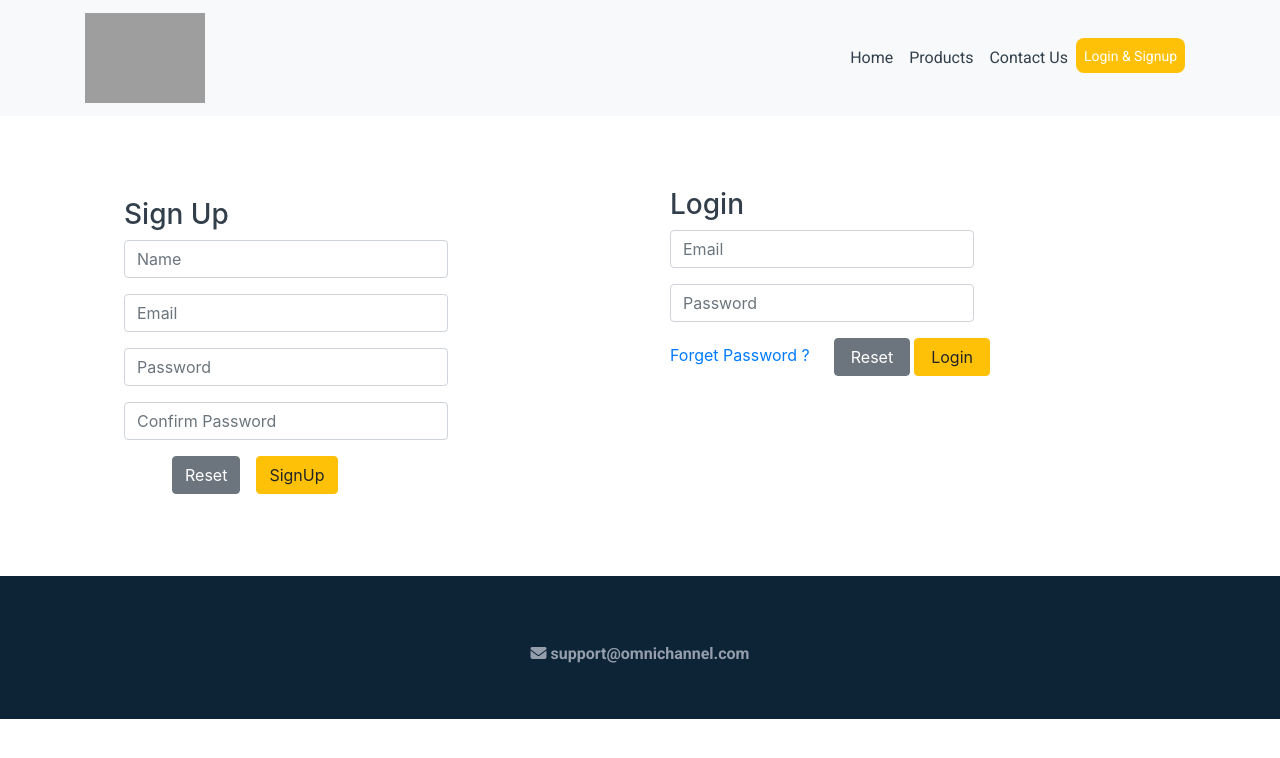
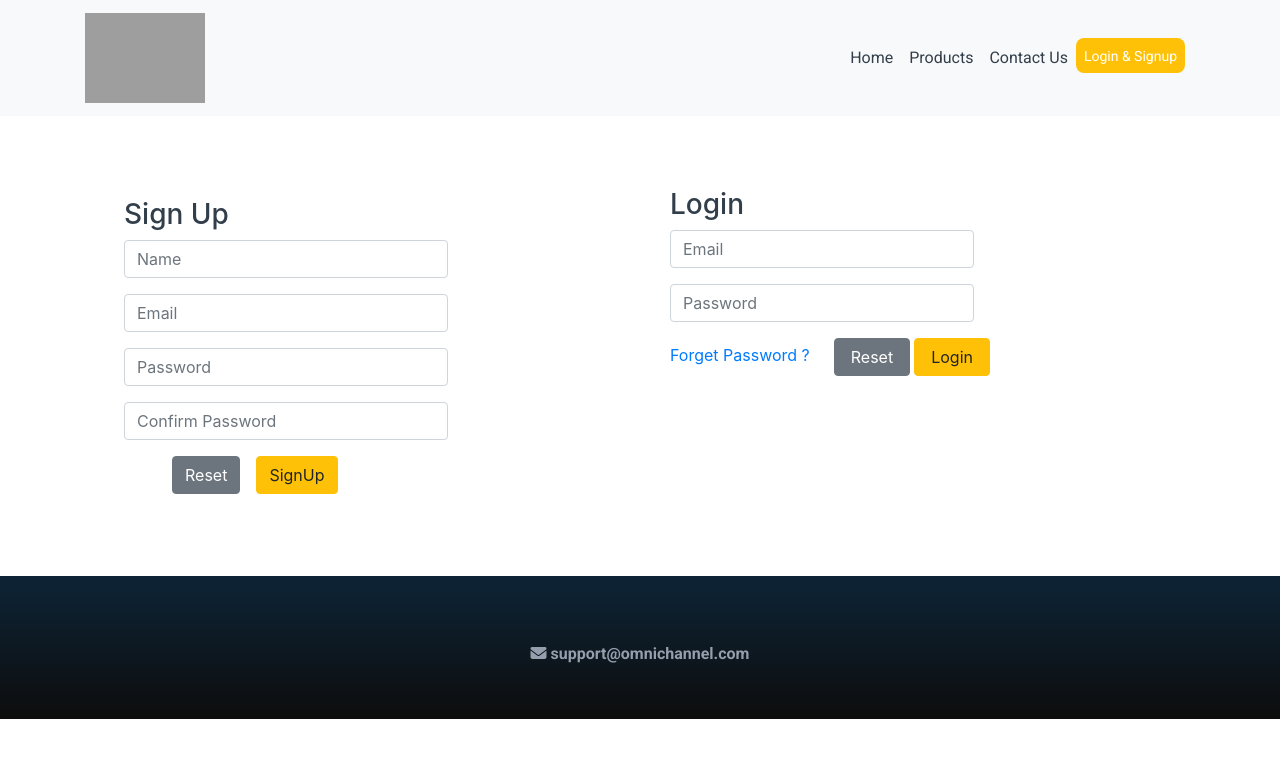
Before and after one commit to plsaikumar/omnichannel, a React (Create React App) app: page /login-signup in a window 1280 px wide. Shown: the top 758 px of the page. Built offline with nearby package versions, Linux system fonts and the light colour scheme; grey boxes are pictures that could not be loaded; a web font is replaced by a local one.

Commit message:
INabarImage

```diff
--- a/src/Components/Footer/Footer.css
+++ b/src/Components/Footer/Footer.css
@@ -2,7 +2,7 @@
 
 
 .footer-section {
-    background-color: #0d2436;
+    background-image: linear-gradient(#0d2436,#0d0d0d);
     top: 0;
     bottom:0;
     width: 100%;
```
